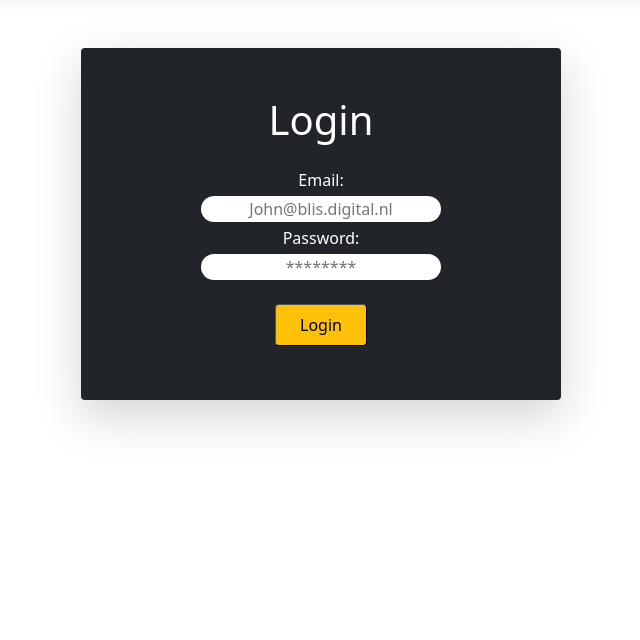
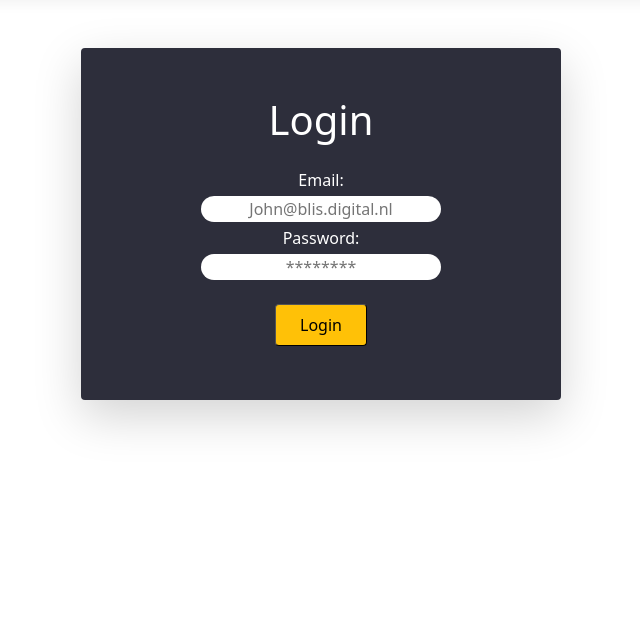
Before and after one commit to LukasSebastiaan/BlisTimer, an ASP.NET Core app: page /Login in a window 1280 px wide. Shown: the part 57-697 px from the top of the page, without its empty margins (319-959 px from the left). Run offline with ASP.NET Core 8, Linux system fonts and the light colour scheme; style sheets or scripts are compiled from the project's sources.

Commit message:
background-color fix

```diff
--- a/BlisTimer/Views/Login/Index.cshtml
+++ b/BlisTimer/Views/Login/Index.cshtml
@@ -3,7 +3,7 @@
 }
 
 <style>
-    #bbbox {
+    #box {
         background-color: #2D2E3B;
     }
     .label {
@@ -20,7 +20,7 @@
     }
 </style>
 
-<div id="bbbox" class="mx-auto my-5 py-5 rounded bg-body shadow-lg" style="width:30em;height: 22em;">
+<div id="box" class="mx-auto my-5 py-5 rounded shadow-lg" style="width:30em;height: 22em;">
     <h1 class="text-center pb-3 text-white">@ViewData["Title"]</h1>
     <form class="text-center">
         <div class="form-group">
```
